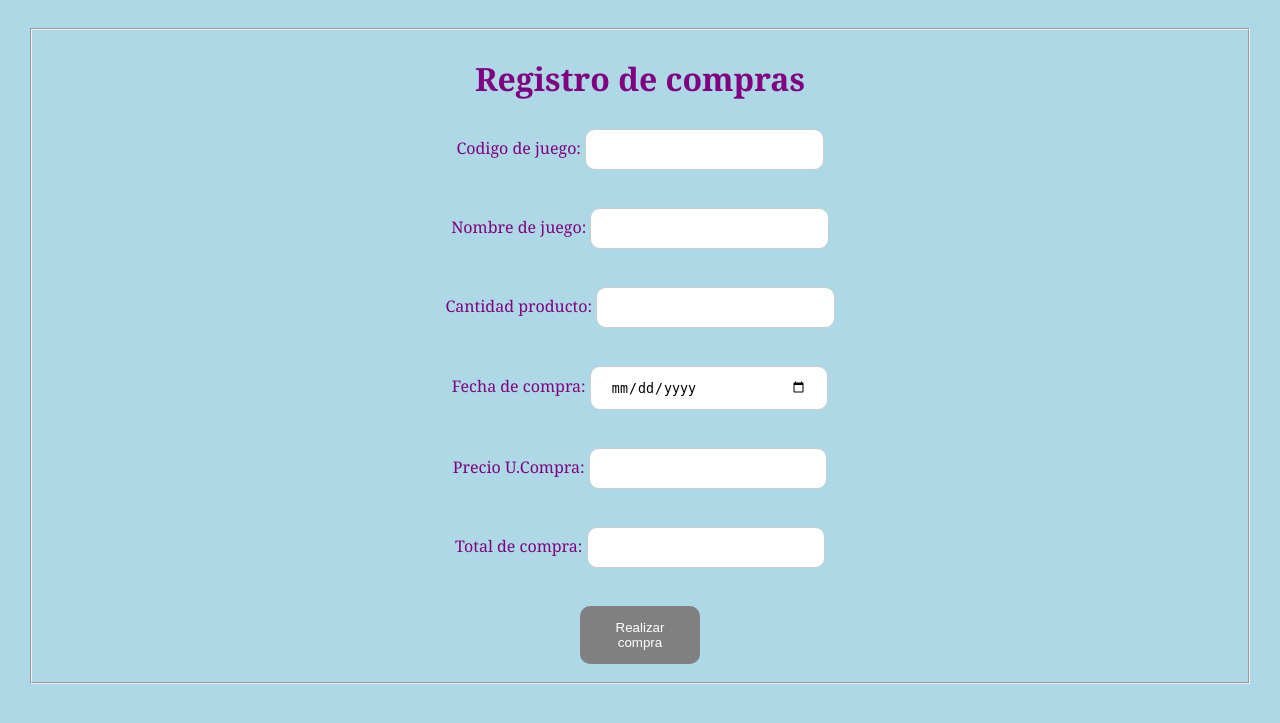
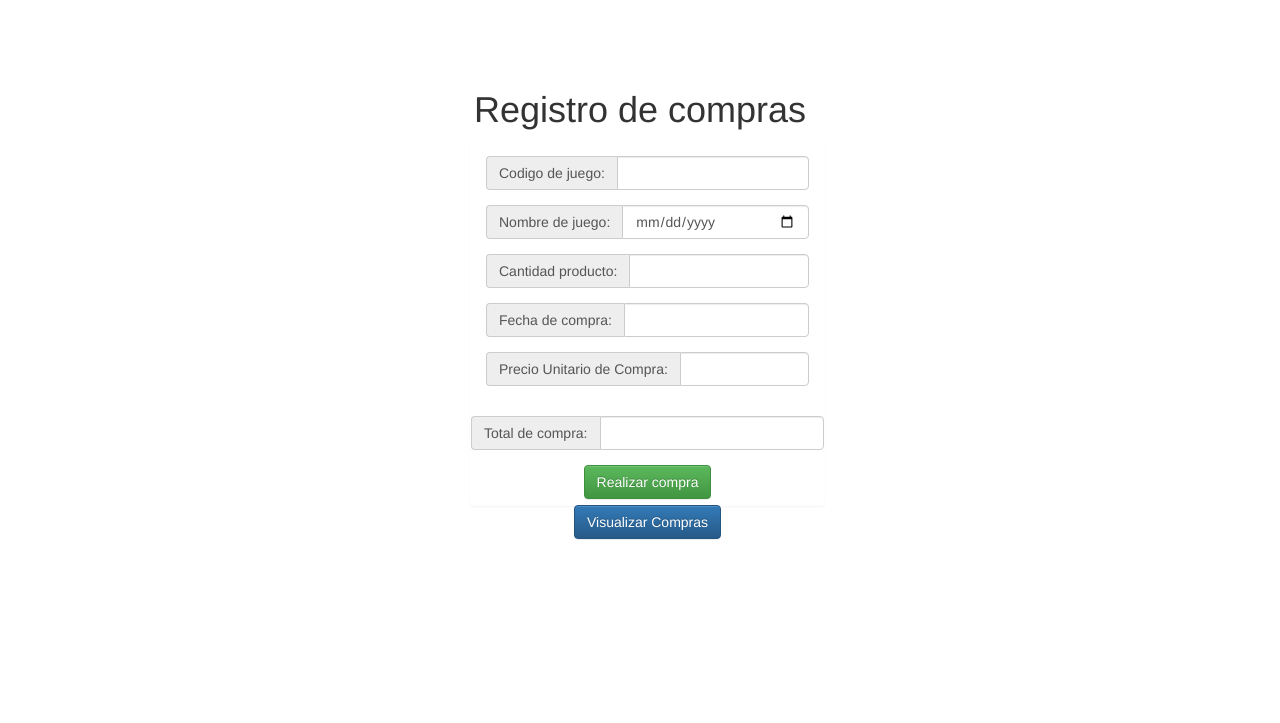
Before and after one commit to AlejandroFuentesHernandez/proyectovideojuegosvacio, a CodeIgniter app: the page made by application/views/compra_view.php in a window 1280 px wide. Shown: the top 723 px of the page. Run offline with CodeIgniter, Linux system fonts and the light colour scheme; data that the repository does not hold is empty.

Commit message:
Cambios y agregados
Cambie formulario y cuerpo completo de compras

```diff
--- a/application/models/Cliente_model.php
+++ b/application/models/Cliente_model.php
@@ -48,7 +48,7 @@ class Cliente_model extends CI_Model{ //Inicio de Insercion
     $this->db->set('fecha_nacimiento_cliente', $data['nacimiento']);
     $this->db->set('edad_cliente', $data['edad']);
     $this->db->set('numero_DUI', $data['dui']);
-    $this->db->set('numero_NIT', $data['dui']);
+    $this->db->set('numero_NIT', $data['nit']);
     $this->db->set('estado_cliente', $data['estado']);
     $this->db->set('telefono_cliente', $data['telefono']);
     $this->db->where('id_cliente', $data['id']);
--- a/application/views/compra_view.php
+++ b/application/views/compra_view.php
@@ -1,94 +1,157 @@
 <!DOCTYPE html>
 <html>
-<meta charset="utf-8">
 <head>
-    <style type="text/css">
-  body {
-            font-family: Georgia,
-            "Times New Roman",
-            Times, serif;
-            color: purple;
-            background-color: lightblue;
-        }
+    <meta charset="utf-8">
+    <title>Registro de compras</title>
+      <script
+  src="https://code.jquery.com/jquery-3.3.1.js"
+  integrity="sha256-2Kok7MbOyxpgUVvAk/HJ2jigOSYS2auK4Pfzbm7uH60="
+  crossorigin="anonymous"></script>
+    <!-- Bootstrap CDN -->
+        <!-- Latest compiled and minified CSS -->
+<link rel="stylesheet" href="https://maxcdn.bootstrapcdn.com/bootstrap/3.3.7/css/bootstrap.min.css" integrity="sha384-BVYiiSIFeK1dGmJRAkycuHAHRg32OmUcww7on3RYdg4Va+PmSTsz/K68vbdEjh4u" crossorigin="anonymous">
 
-  input{
-            width: 20%;
-            padding: 12px 20px;
-            margin: 8px 0;
-            display: inline-block;
-            border: 1px solid #ccc;
-            border-radius: 10px;
-            box-sizing: border-box;
-        }
+<!-- Optional theme -->
+<link rel="stylesheet" href="https://maxcdn.bootstrapcdn.com/bootstrap/3.3.7/css/bootstrap-theme.min.css" integrity="sha384-rHyoN1iRsVXV4nD0JutlnGaslCJuC7uwjduW9SVrLvRYooPp2bWYgmgJQIXwl/Sp" crossorigin="anonymous">
 
-  button{
-            width: 10%;
-            background-color: gray;
-            color: white;
-            padding: 14px 20px;
-            margin: 8px 0;
-            border: none;
-            border-radius: 10px;
-            cursor: pointer;
-        }
-
-
-
-  </style>
-
-    <title></title>
+<!-- Latest compiled and minified JavaScript -->
+<script src="https://maxcdn.bootstrapcdn.com/bootstrap/3.3.7/js/bootstrap.min.js" integrity="sha384-Tc5IQib027qvyjSMfHjOMaLkfuWVxZxUPnCJA7l2mCWNIpG9mGCD8wGNIcPD7Txa" crossorigin="anonymous"></script>
 </head>
 
 <body style="padding: 20px">
-   <fieldset>
-            <form id="gracia" action="<?php echo site_url(); ?>Compra/RegistroCompra" method="POST"  >
-             <div align="center">
+    <div class="container-fluid " style="padding-right: 50px; padding-left: 50px; padding-top: 50px; padding-bottom: 50px;">
+        <!--columna 1-->
+        <div class="row">
+            <div class="col-md-12 text-center">
                 <h1>Registro de compras</h1>
-             </div>
-             <div align="center">
-                <label>Codigo de juego:</label>
-                <input type="text" id="codigo" name="codigo_juego">
-             </div><br>
-             <div align="center">
-                <label>Nombre de juego:</label>
-                <input type="text" id="nombre" name="nombre_juego">
-             </div><br>
-             <div align="center">
-            <div align="center">
-                <label>Cantidad producto:</label>
-                <input type="text" id="cantidad" name="cantidad_juego">
-             </div><br>
-             <div align="center">
-                <label>Fecha de compra:</label>
-                <input type="date" id="fecha" name="fecha_compra">
-             </div><br>
-             <div align="center">
-                <label>Precio U.Compra:</label>
-                <input type="text" id="precio" name="precio_unitario_compra">
-             </div><br>
-                <label>Total de compra:</label>
-                <input type="text" id="total" name="total_compra">
-             </div><br>
-             <div align="center">
-               <button type='button' onclick="validar()">Realizar compra</button>
-             </div>
-             </form>
- </fieldset>
+            </div>
+        </div>
+         <!-- Columna 2-->
+        <div class="row" style=" padding-left: 400px;" >
+          <!--PARTE 2-->
+            <div class="col-md-6">
+                <div class="panel panel-defaul">
+                      <div class="panel-body">
+                        <form id="gracia" action="<?php echo site_url(); ?>/Compra/RegistroCompra" method="POST">
+                            <!------------------ESTO ESTARA OCULTO--------------------------------------
+                    <div class="col-md-12 form-group input-group">
+                      <label for="" class="input-group-addon"> Id:</label>
+                      <input type="text" id="idCompra" name="id_compra" class="form-control">
+                    </div>
+                  <------------------------------------------------------------------------->
+
+                            <!-- Primer campo-->
+                           <div class="col-md-12 form-group input-group">
+                              <label for="" class="input-group-addon"> Codigo de juego:</label>
+                              <input type="text" id="codigo" name="codigo_juego" class="form-control" required>
+                           </div>
+                           <!-- Segundo campo-->
+                            <div class="col-md-12 form-group input-group">
+                              <label for="" class="input-group-addon"> Nombre de juego:</label>
+                              <input type="date" id="nombre" name="nombre_juego" class="form-control" required>
+                           </div>
+                            <!-- Tercer campo-->
+                           <div class="col-md-12 form-group input-group">
+                              <label for="" class="input-group-addon"> Cantidad producto:</label>
+                              <input type="text" id="cantidad" name="cantidad_juego" class="form-control" required>
+                           </div>
+                            <!-- Cuarto campo-->
+                           <div class="col-md-12 form-group input-group">
+                              <label for="" class="input-group-addon"> Fecha de compra:</label>
+                              <input type="text" id="fecha" name="fecha_compra" class="form-control" required>
+                           </div>
+                            <!-- Quinto campo-->
+                           <div class="col-md-12 form-group input-group">
+                              <label for="" class="input-group-addon"> Precio Unitario de Compra:</label>
+                              <input type="text" id="precio" name="precio_unitario_compra" class="form-control" required>
+                           </div>
+                           </div>
+                            <!-- Sexto campo-->
+                           <div class="col-md-12 form-group input-group">
+                              <label for="" class="input-group-addon"> Total de compra:</label>
+                              <input type="text" id="total" name="total_compra" class="form-control" required>
+                           </div>
+                           <div class="col-md-12 text-center">
+                            <!-- Boton-->
+                              <button type="submit" class="btn btn-success">Realizar compra</button>
+                          </div><br><br>
+                          <div class="col-md-12 text-center">
+                            <!-- Button trigger modal -->
+                              <button type="button" class="btn btn-primary" data-toggle="modal" data-target="#exampleModalLong"> Visualizar Compras
+                              </button>
+                            </div>
+                        </form>
+                    </div> <!--Fin del cuerpo-->
+                </div>
+            </div>
+        </div>
+    </div> <!-- fin class container-->
+
+<!-- Modal -->
+<div class="modal fade" id="exampleModalLong" tabindex="6" role="dialog" aria-labelledby="exampleModalLongTitle" aria-hidden="true">
+  <div class="modal-dialog modal-lg" role="document">
+
+    <div class="modal-content">
+
+      <div class="modal-header">
+        <h1 class="modal-title" id="exampleModalLongTitle">Compras</h1>
+        <button type="button" class="close" data-dismiss="modal" aria-label="Close">
+          <span aria-hidden="true">&times;</span>
+        </button>
+      </div>
+
+         <!-- TABLA PARA MOSTRAR DATOS-->
+                       <table border="solid" class="text-center">
+                         <thead>
+                            <tr>
+                                <th>Codigo de juego</th>
+                                <th>Nombre de juego</th>
+                                <th>Cantidad producto</th>
+                                <th>Fecha de compra</th>
+                                <th>Precio U.Compra</th>
+                                <th>Total de compra</th>
+                                <th>Eliminar</th>
+                                <th>Modificar</th>
+                            </tr>
+                        </thead>
+                        <tbody>
+                            <?php foreach ($dcompra as $dc):?>
+
+                            <tr>
+                                <!-- <td><input type="radio" name="editar" value="<?=$u->id_compra?>"/></td> -->
+                                <td><?=$dc->codigo_juego?></td>
+                                <td><?=$dc->nombre_juego?></td>
+                                <td><?=$dc->cantidad_juego?></td>
+                                <td><?=$dc->fecha_compra?></td>
+                                <td><?=$dc->precio_unitario_compra?></td>
+                                <td><?=$dc->total_compra?></td>
+                                <td><a href="<?php echo base_url(); ?>Compra/eliminar?id=<?php echo $dc->id_compra;?>">Eliminar</a></td>
+                                <td><a href="<?php echo base_url(); ?>Compra/editar?id=<?php echo $dc->id_compra;?>">Modificar</a></td>
+                            </tr>
+
+                            <?php endforeach;?>
+                        </tbody>
+                      </table>
+
+                       <div class="modal-footer">
+        <button type="button" class="btn btn-secondary" data-dismiss="modal">Cerrar</button>
+      <!--  <button type="button" class="btn btn-primary">Save changes</button>-->
+      </div>
+
+      </div>
+
+    </div>
+  </div>
+</div>
 </body>
 </html>
 
-<script type="text/javascript">
-    function validar()
-    {
-        if (document.getElementById("codigo").value=='' || document.getElementById("nombre").value=='' ||
-            document.getElementById("cantidad").value=='' || document.getElementById("fecha").value=='' ||
-            document.getElementById("precio").value=='' || document.getElementById("total").value=='') {
-            alert("El / los campo(s) no puede(n) estar vacio(s)");
+<script>
+    $('#exampleModalLong').on('shown.bs.modal', function () {
+      $('#myInput').trigger('focus')
+    });
+</script>
 
-          }
-          else {
-             document.getElementById("gracia").submit();
-          }
-    }
 
-</script>
+</body>
+</html>
```
Also changed, not shown: application/controllers/compra.php (+103 -2 lines), application/controllers/compra_controller.php (deleted, +0 -49 lines), application/models/compra_model.php (+60 -2 lines), application/views/modificar_compras.php (added, +104 -0 lines).
